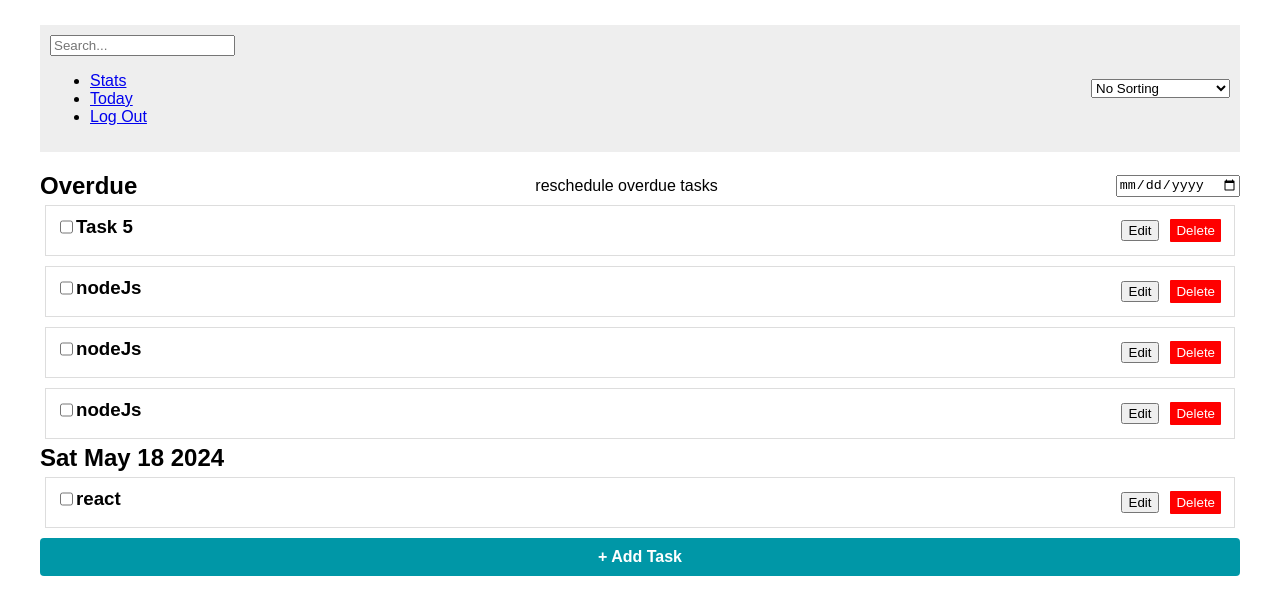
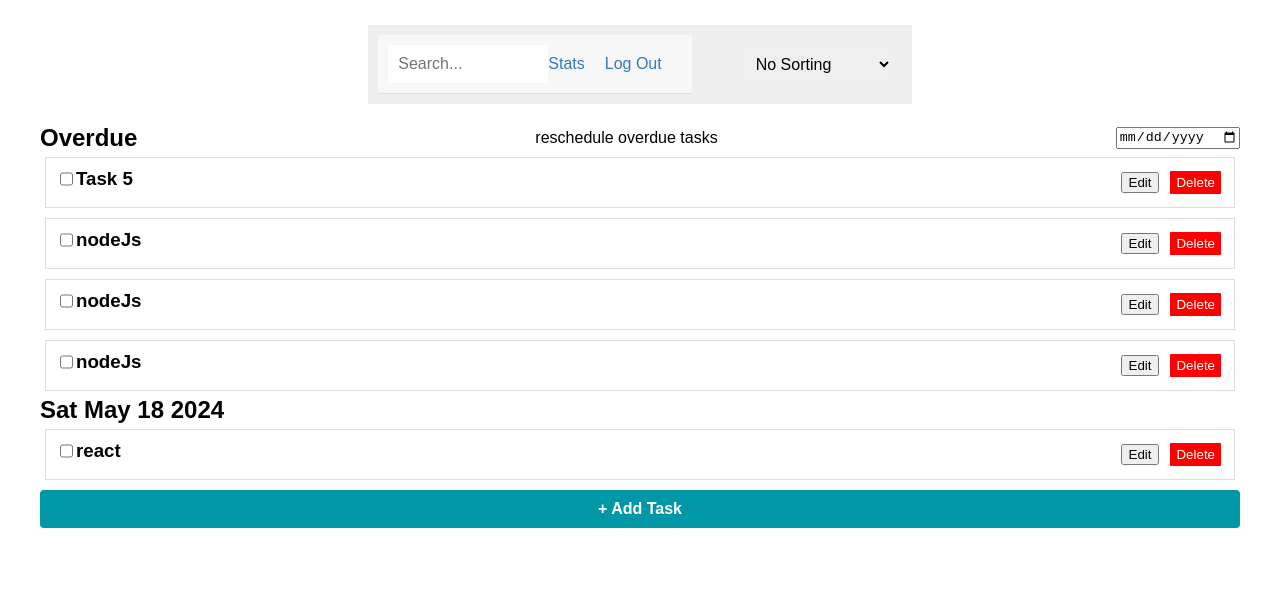
Before and after one commit to elvis-visi/todoApp, a React (Vite) app in the folder frontend/: page / in a window 1280 px wide. Shown: the top 614 px of the page. Built offline with nearby package versions, Linux system fonts and the light colour scheme.

Commit message:
Styling Header

```diff
--- a/frontend/src/components/Menu.jsx
+++ b/frontend/src/components/Menu.jsx
@@ -9,7 +9,6 @@ export default function Menu({searchTerm, setSearchTerm}) {
         />
         <ul className="menu-items">
           <li><a href="/stats">Stats</a></li>
-          <li><a href="/today">Today</a></li>
           <li><a href="/logout">Log Out</a></li>
         </ul>
       </div>
--- a/frontend/src/styles.css
+++ b/frontend/src/styles.css
@@ -14,15 +14,77 @@ body, h1, h2, h3, p {
   }
 
 
+  /* Menu component styles */
+.menu {
+  display: flex;
+  align-items: center;
+  padding: 10px;
+  background-color: #f7f7f7; /* light gray background */
+  border-bottom: 1px solid #ddd;
+}
 
+.menu input[type="search"] {
+  width: 160px;
+  padding: 10px;
+  font-size: 16px;
+  border: none;
+  border-radius: 4px;
+}
+
+.menu ul {
+  list-style: none;
+  margin: 0;
+  padding: 0;
+  display: flex;
+  justify-content: space-between;
+}
+
+.menu li {
+  margin-right: 20px;
+}
+
+.menu a {
+  text-decoration: none;
+  color: #337ab7; /* blue link color */
+}
+
+.menu a:hover {
+  color: #23527c; /* darker blue link color on hover */
+}
+
+/* SortingComponent styles */
+.sort-by {
+  display: flex;
+  align-items: center;
+  padding: 10px;
+}
+
+.sort-by select {
+  width: 150px;
+  padding: 10px;
+  font-size: 16px;
+  border: none;
+  border-radius: 4px;
+}
+
+/* Header component styles */
 .header {
   display: flex;
   justify-content: space-between;
   align-items: center;
   padding: 10px;
   background-color: #eee;
+  max-width: 1200px; /* adjust the maximum width to your liking */
+  margin: 0 auto; /* center the header horizontally */
 }
 
+.header .menu {
+  margin-right: 20px;
+}
+
+.header .sort-by {
+  margin-left: 20px;
+}
 
 
   .task-item {
@@ -82,3 +144,11 @@ body, h1, h2, h3, p {
 .task-checkbox-title {
   display: flex;
 }
+
+
+@media (max-width: 768px) { /* adjust the breakpoint to your liking */
+  .header {
+    flex-direction: column; /* stack the menu and sorting component vertically */
+  }
+
+}
```
Lines whose indentation alone changed are shown as unchanged.
